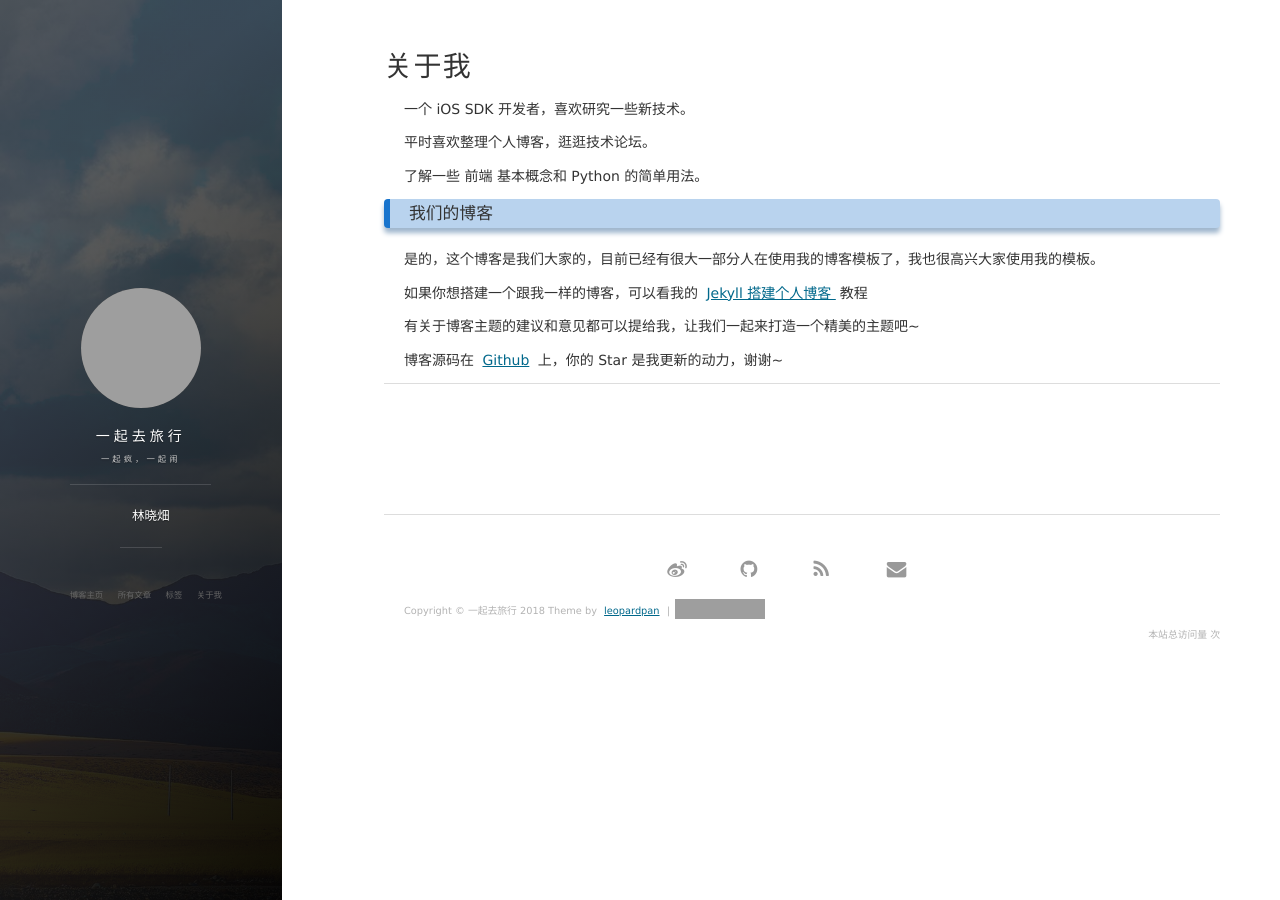
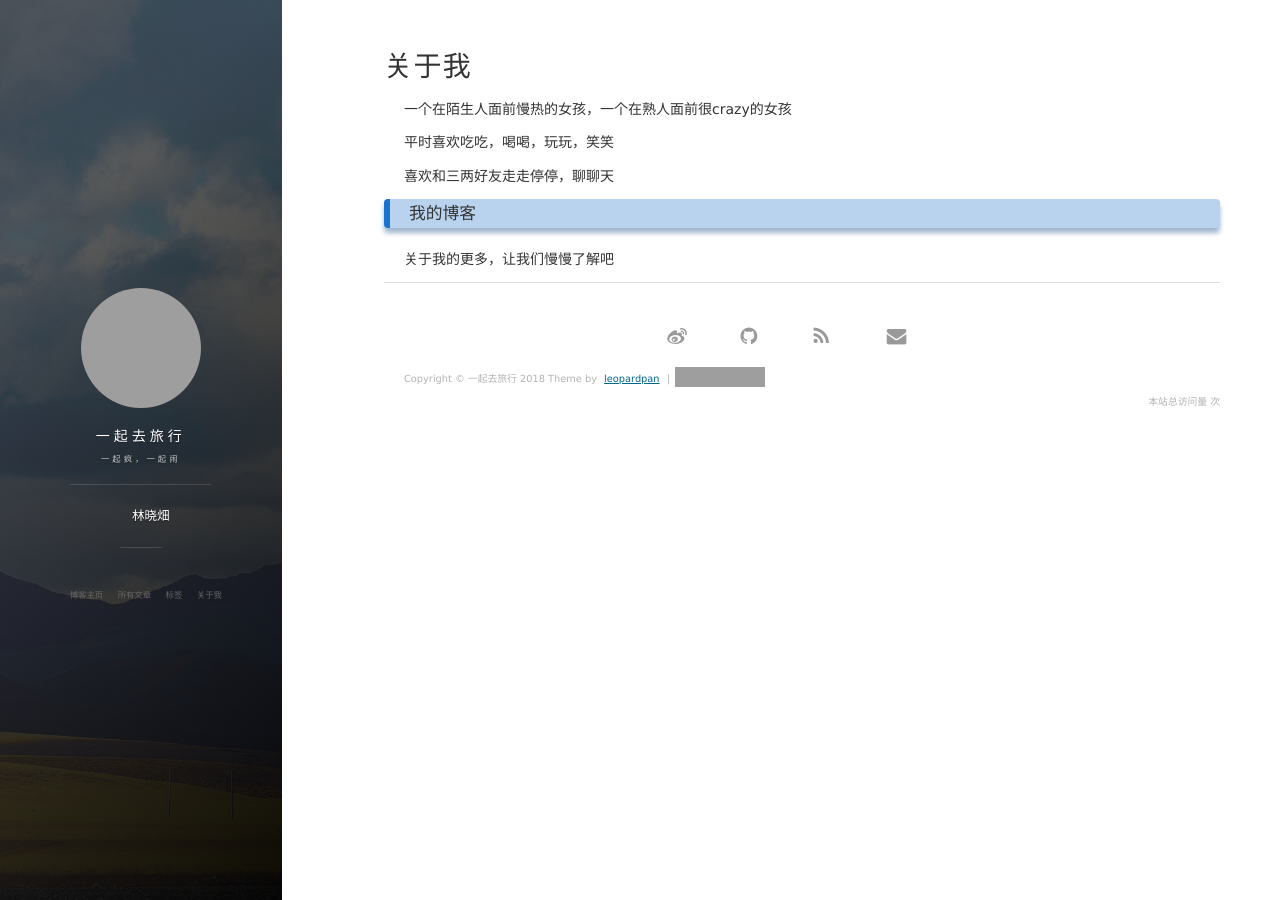
Before and after one commit to lxtxx/lxtxx.github.io, a Jekyll site: the page built from about.md, in a window 1280 px wide. Built offline with Jekyll 4.4.1, drawn with Linux system fonts in a browser that asks for light colours; nearby versions of some CDN libraries; comment, search, counter and statistics services are not loaded; grey boxes are pictures that could not be loaded.

Commit message:
Update about.md

```diff
--- a/about.md
+++ b/about.md
@@ -3,39 +3,17 @@
 title: 关于我
 ---
 
-一个 iOS SDK 开发者，喜欢研究一些新技术。
+一个在陌生人面前慢热的女孩，一个在熟人面前很crazy的女孩
 <p>
-平时喜欢整理个人博客，逛逛技术论坛。
+平时喜欢吃吃，喝喝，玩玩，笑笑
 <p>
-了解一些 前端 基本概念和 Python 的简单用法。
+ 喜欢和三两好友走走停停，聊聊天
+<p>
+
+<h3> 我的博客 </h3>
+
 
 <p>
-
-<h3> 我们的博客 </h3>
+关于我的更多，让我们慢慢了解吧
 
 <p>
-
-是的，这个博客是我们大家的，目前已经有很大一部分人在使用我的博客模板了，我也很高兴大家使用我的模板。
-
-<p>
-
-如果你想搭建一个跟我一样的博客，可以看我的
-<a href="/2016/10/jekyll_tutorials1/"> Jekyll 搭建个人博客 </a>
-教程
-
-<p>
-
-有关于博客主题的建议和意见都可以提给我，让我们一起来打造一个精美的主题吧~
-
-<p>
-
-博客源码在 <a target="_blank" href='https://github.com/leopardpan/leopardpan.github.io/'>Github</a> 上，你的 Star 是我更新的动力，谢谢~
-
-<p>
-
-<p>
-
-<p>
-
-
-{% include comments.html %}
```
